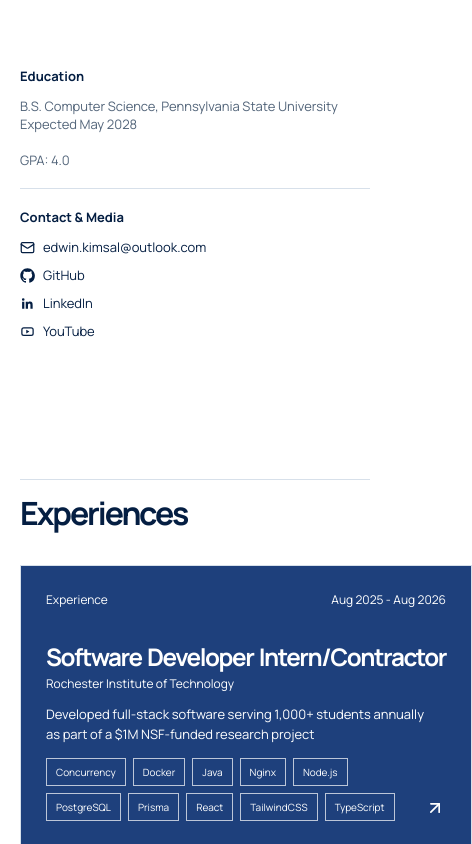
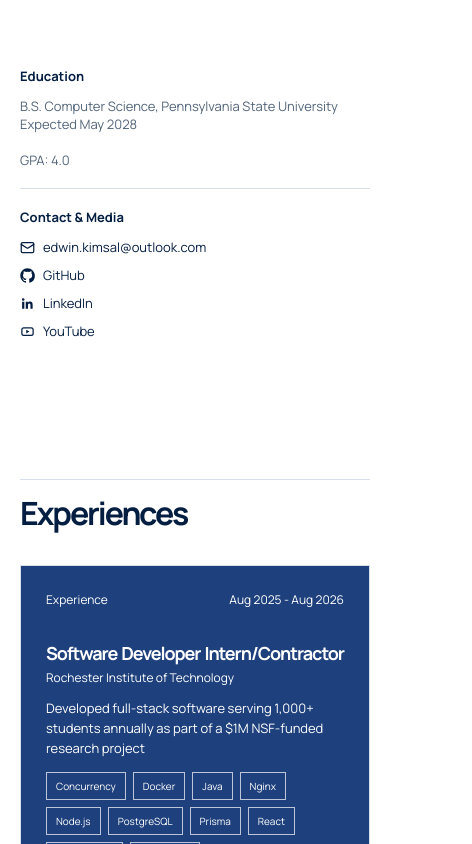
Before and after one commit to EdwinKimsal/EdwinKimsal.github.io, a React (Vite) app: page / in a window 390 px wide. Shown: the part 1156-2000 px from the top of the page, 472 px wide, since content can reach past the window. Built offline with nearby package versions, Linux system fonts and the light colour scheme.

Commit message:
Fixed styling issues

```diff
--- a/src/main.tsx
+++ b/src/main.tsx
@@ -103,10 +103,10 @@
     window.addEventListener('hashchange', handleHashChange)
     return () => window.removeEventListener('hashchange', handleHashChange)
   }, [])
-  useEffect(() => {
+  useLayoutEffect(() => {
     window.scrollTo({ top: 0, left: 0, behavior: 'auto' })
   }, [selectedId])
-  const openEntry = (id: string) => { window.location.hash = `entry/${id}` }
+  const openEntry = (id: string) => { window.scrollTo({ top: 0, left: 0, behavior: 'auto' }); window.location.hash = `entry/${id}` }
   const goHome = () => { window.location.hash = ''; setSelectedId(null) }
   const selected = selectedId ? repository.findEntry(selectedId) : undefined
   return <><Navigation onHome={goHome} isHomePage={!selected} />{selected ? <DetailPage entry={selected} /> : <HomePage onOpen={openEntry} />}</>
--- a/src/styles.css
+++ b/src/styles.css
@@ -2,7 +2,7 @@
 
 :root { --ink:#041e42; --paper:#ffffff; --muted:#53657a; --line:#d7e0ea; --coral:#1e407c; --teal:#96bee6; --yellow:#e7f0f8; --pink:#dbe9f6; --white:#ffffff; --on-dark:#ffffff; }
 * { box-sizing:border-box; }
-html { scroll-behavior:smooth; }
+html { scroll-behavior:smooth; overflow-x:hidden; }
 section[id], footer[id] { scroll-margin-top:92px; }
 body { margin:0; background:var(--paper); color:var(--ink); font-family:'Manrope',sans-serif; }
 a { color:inherit; text-decoration:none; }
@@ -28,7 +28,7 @@
 .about-grid { display:grid; grid-template-columns:1fr 1fr; gap:90px; }.about-statement p { font:400 16px/1.7 'Manrope',sans-serif; color:var(--muted); letter-spacing:normal; max-width:470px; }.about-details { border-top:0; }.about-details>div { display:grid; grid-template-columns:125px 1fr; gap:18px; padding:19px 0; border-bottom:1px solid var(--line); font-size:13px; }.about-details>div:last-child { border-bottom:0; }.about-details strong { font-size:13px; }.about-details span:not(.detail-label):not(.tag) { color:var(--muted); }.education-section { display:block!important; }.education-section strong,.education-section span { display:block; }.about-links-section { display:block!important; }.about-links-section .detail-label { display:block; }.about-links { display:flex; flex-direction:column; gap:10px; margin-top:12px; }.about-links a { display:flex; align-items:center; gap:8px; color:var(--ink); }.social-icon { width:15px; height:15px; flex:0 0 15px; fill:currentColor; }.social-icon rect { stroke:currentColor; }.detail-label { padding-top:2px; }.highlight { display:block; margin-bottom:8px; color:var(--ink)!important; }
 .entry-grid { display:grid; grid-template-columns:1fr 1fr; gap:18px; }.entry-card { min-height:310px; padding:25px; position:relative; display:flex; flex-direction:column; justify-content:space-between; cursor:pointer; border:1px solid var(--line); transition:transform .25s, box-shadow .25s; }.entry-card:hover,.entry-card:focus { transform:translateY(-5px) rotate(-.4deg); box-shadow:8px 8px 0 var(--ink); outline:none; }.entry-card.coral { background:var(--coral); }.entry-card.yellow { background:var(--yellow); }.entry-card.teal { background:var(--teal); }.entry-card.pink { background:var(--pink); }.card-top { display:flex; justify-content:space-between; font:10px 'DM Mono',monospace; text-transform:uppercase; letter-spacing:.08em; }.card-period { opacity:.65; }.entry-card h3 { max-width:400px; font-size:28px; line-height:1.06; letter-spacing:-.06em; margin:36px 0 5px; }.company { font-size:12px; opacity:.7; }.card-description { max-width:380px; font-size:13px; line-height:1.55; margin:0 0 14px; }.tags { display:flex; flex-wrap:wrap; gap:7px; }.tag { display:inline-block; border:1px solid rgba(23,23,23,.35); padding:6px 9px; font:10px 'DM Mono',monospace; }.card-arrow { position:absolute; right:22px; bottom:19px; border:0; background:transparent; padding:4px; }.entry-card .tags { padding-right:35px; }
 .skills-layout { display:block; }.skill-group { padding:21px 0; }.skill-group + .skill-group { border-top:1px solid var(--line); }.skill-group h3 { font:11px 'DM Mono',monospace; text-transform:uppercase; letter-spacing:.08em; margin-bottom:17px; }.skill-group .tag { border-color:var(--line); background:rgba(255,253,248,.35); }
-footer { background:var(--ink); color:var(--paper); padding:90px max(40px,calc((100% - 1160px)/2)) 90px; display:grid; grid-template-columns:1fr 1fr; gap:80px; } footer h2 { font-size:clamp(44px,6vw,75px); line-height:.95; letter-spacing:-.07em; margin:20px 0 0; } footer em { color:var(--coral); }.footer-links { align-self:end; display:flex; flex-direction:column; gap:16px; }.footer-links a { display:flex; gap:10px; align-items:center; font:11px 'DM Mono',monospace; }.copyright { grid-column:1/-1; border-top:1px solid #464646; padding-top:18px; margin-top:35px; color:#898989; font:10px 'DM Mono',monospace; text-transform:uppercase; display:flex; justify-content:space-between; }
+footer { background:var(--ink); color:var(--paper); padding:90px max(40px,calc((100% - 1160px)/2)) 125px; display:grid; grid-template-columns:1fr 1fr; gap:80px; } footer h2 { font-size:clamp(44px,6vw,75px); line-height:.95; letter-spacing:-.07em; margin:20px 0 0; } footer em { color:var(--coral); }.footer-links { align-self:end; display:flex; flex-direction:column; gap:16px; }.footer-links a { display:flex; gap:10px; align-items:center; font:11px 'DM Mono',monospace; }.copyright { grid-column:1/-1; border-top:1px solid #464646; padding-top:18px; margin-top:35px; color:#898989; font:10px 'DM Mono',monospace; text-transform:uppercase; display:flex; justify-content:space-between; }
 .detail-page { max-width:1160px; margin:auto; padding:30px 0 120px; }.back-button { display:flex; align-items:center; gap:9px; border:0; background:transparent; padding:0 0 12px; border-bottom:1px solid var(--ink); font:11px 'DM Mono',monospace; text-transform:uppercase; cursor:pointer; }.detail-hero { margin-top:0; padding:55px; min-height:355px; }.detail-hero h1 { font-size:clamp(46px,7vw,88px); max-width:850px; line-height:.97; letter-spacing:-.075em; margin:32px 0 12px; }.detail-hero p { font-size:15px; opacity:.7; margin:0 0 36px; }.detail-hero .tags { margin-top:0; }.detail-hero h1 + .tags { margin-top:36px; }.detail-content { display:grid; grid-template-columns:.7fr 1.3fr; gap:100px; padding-top:70px; }.detail-overview>p { font-size:22px; line-height:1.45; letter-spacing:-.04em; }.detail-links { display:flex; flex-direction:column; gap:17px; margin-top:35px; }.detail-block { padding:0 0 32px; border-bottom:1px solid var(--line); margin-bottom:32px; }.detail-block h2 { font-size:21px; letter-spacing:-.05em; margin-bottom:13px; }.detail-block p,.detail-block li { color:#595650; font-size:14px; line-height:1.7; }.detail-block ul { padding-left:18px; margin:0; display:flex; flex-direction:column; gap:10px; }.detail-sections .detail-block:last-child { border-bottom:0; }.detail-split { display:grid; grid-template-columns:1fr 1fr; gap:35px; }
 @keyframes rise-in { from { opacity:0; transform:translateY(14px); } to { opacity:1; transform:translateY(0); } }
 .entry-card.coral, .detail-hero.coral { color:var(--on-dark); }
@@ -52,7 +52,7 @@
 .portrait-frame { transform:none; }
 .portrait-caption { transform:none; }
 .entry-card:hover,.entry-card:focus { transform:translateY(-3px); box-shadow:0 5px 0 var(--teal); }
-@media(max-width:800px){ .site-header{padding:0 20px}.menu-toggle{display:block}nav{display:none;position:absolute;z-index:4;top:76px;left:0;right:0;background:var(--paper);padding:22px 20px;flex-direction:column;align-items:flex-start;border-bottom:1px solid var(--line)}nav.nav-open{display:flex}.hero{padding:75px 20px;grid-template-columns:1fr;min-height:auto}.hero-aside{justify-self:start;margin:25px 0 0 20px}.ticker{padding:17px 20px;gap:15px;flex-wrap:wrap}.ticker strong{order:3;width:100%}.overview-strip{margin:0 20px;grid-template-columns:1fr 1fr;gap:20px}.overview-strip a{grid-column:1/-1;justify-self:start}.section{padding:60px 20px}.section-heading{grid-template-columns:1fr;gap:14px}.section h2{margin-bottom:35px}.about-grid,.skills-layout,.detail-content{grid-template-columns:1fr;gap:45px}.entry-grid{grid-template-columns:1fr}.entry-card{min-height:280px}.detail-page{padding:20px 20px 80px}.detail-hero{margin-top:0;padding:30px 24px;min-height:300px}.detail-content{padding-top:45px}.detail-split{grid-template-columns:1fr;gap:0}footer{padding:70px 20px 20px;grid-template-columns:1fr;gap:50px}.copyright{grid-column:auto;display:block;line-height:2}.copyright span{display:block} }
+@media(max-width:800px){ .site-header{padding:0 20px}.menu-toggle{display:block}nav{display:none;position:absolute;z-index:4;top:76px;left:0;right:0;background:var(--paper);padding:22px 20px;flex-direction:column;align-items:flex-start;border-bottom:1px solid var(--line)}nav.nav-open{display:flex}.hero{padding:75px 20px;grid-template-columns:1fr;min-height:auto}.hero-aside{justify-self:start;margin:25px 0 0 20px}.ticker{padding:17px 20px;gap:15px;flex-wrap:wrap}.ticker strong{order:3;width:100%}.overview-strip{margin:0 20px;grid-template-columns:1fr 1fr;gap:20px}.overview-strip a{grid-column:1/-1;justify-self:start}.section{padding:60px 20px}.section-heading{grid-template-columns:1fr;gap:14px}.section h2{margin-bottom:35px}.about-grid,.skills-layout,.detail-content{grid-template-columns:1fr;gap:45px}.entry-grid{grid-template-columns:1fr}.entry-card{min-height:280px}.detail-page{padding:20px 20px 80px}.detail-hero{margin-top:0;padding:30px 24px;min-height:300px}.detail-content{padding-top:45px}.detail-split{grid-template-columns:1fr;gap:0}footer{padding:70px 20px 60px;grid-template-columns:1fr;gap:50px}.copyright{grid-column:auto;display:block;line-height:2}.copyright span{display:block} }
 
 .entry-image { display:block; width:100%; object-fit:cover; }
 .card-image { width:calc(100% + 50px); height:150px; max-height:150px; margin:-25px -25px 22px; }
@@ -78,7 +78,7 @@
 .card-top,.leadership-meta { font:inherit; font-size:12px; text-transform:none; letter-spacing:normal; }
 .card-top .card-type,.card-top .card-period { font:inherit; text-transform:none; letter-spacing:normal; color:inherit; opacity:1; }
 .entry-card h3,.leadership-item h3 { font-size:28px; line-height:1.06; letter-spacing:-.06em; }
-.fitting-title { white-space:nowrap; }
+.fitting-title { max-width:100%; white-space:nowrap; }
 .brand-mark,.availability,.eyebrow,.card-type,.detail-label,.hero-role,.text-link,.portrait-caption,.ticker,.overview-strip span,.overview-strip a,.card-top,.tag,.skill-group h3,.footer-links a,.copyright,.back-button,.tab-label,.leadership-meta { font-family:'Manrope',sans-serif; }
 body * { font-family:'Manrope',sans-serif !important; }
 .detail-overview .eyebrow { color:var(--ink); font-weight:700; }
@@ -88,3 +88,4 @@
 .detail-links .text-link { font-size:14px; font-weight:500; text-transform:uppercase; }
 .skill-group h3 { font:500 14px/1.4 'Manrope',sans-serif; text-transform:none; letter-spacing:normal; }
 .skill-group .tag { font:400 13px/1.4 'Manrope',sans-serif; letter-spacing:normal; }
+.section,.detail-page,.entry-grid,.leadership-grid,.about-grid,.detail-content,.entry-card,.leadership-item,.detail-hero { min-width:0; max-width:100%; }
```
Also changed, not shown: 4 other files (tests, documents, lock files or other folders).
